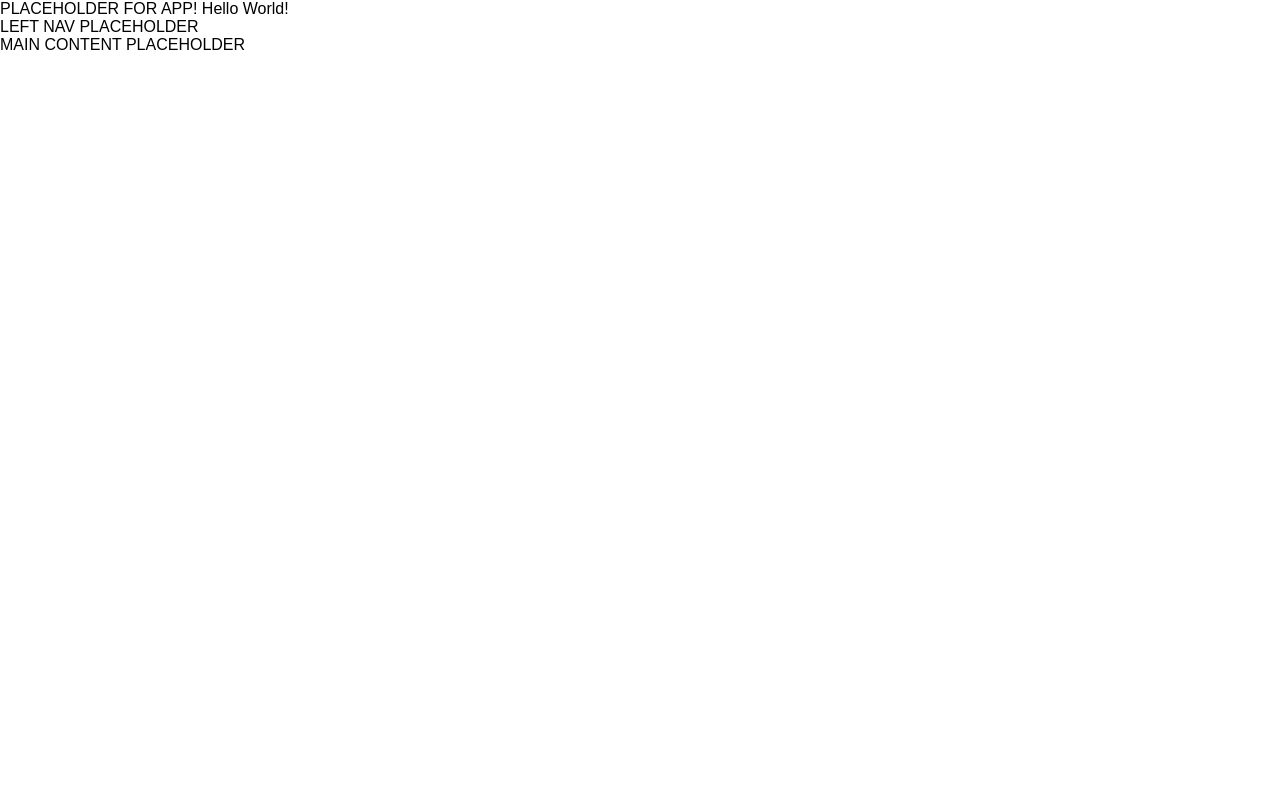
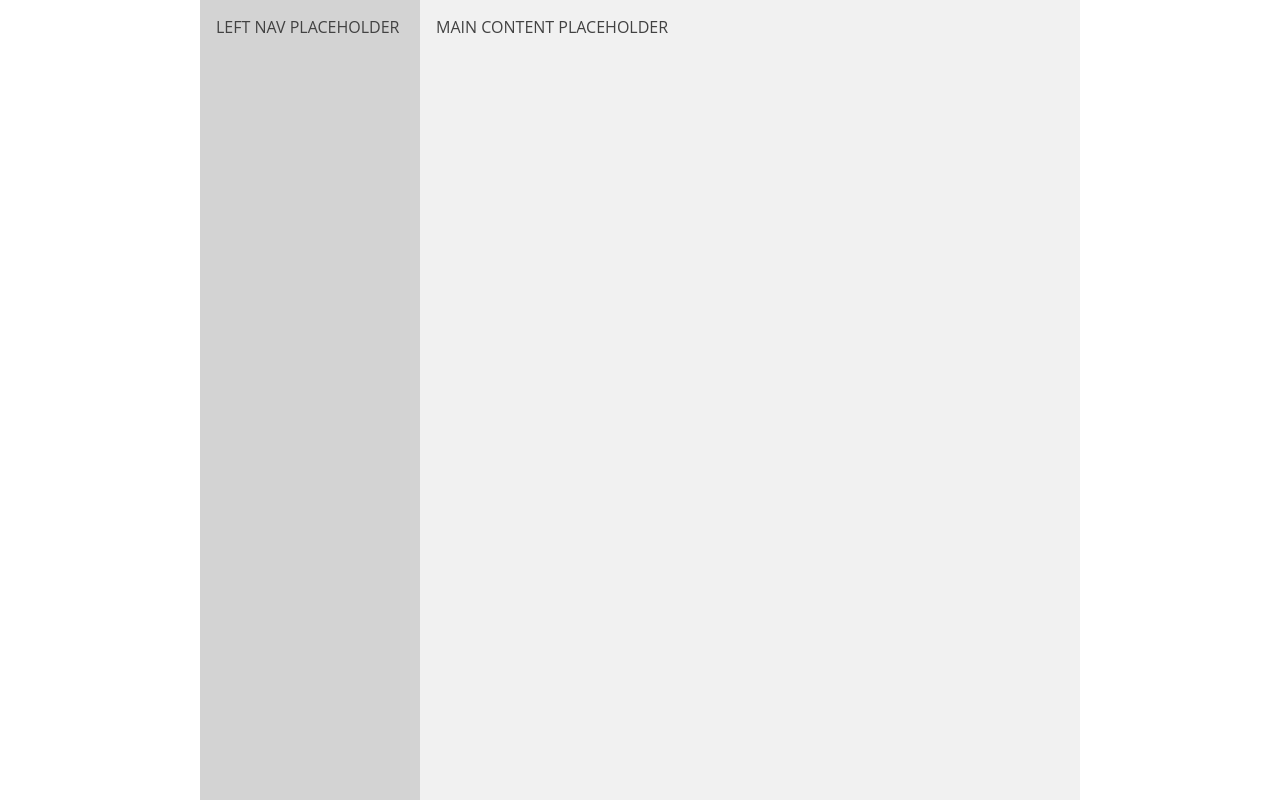
Before and after one commit to designerexpert/front-end-project-walkthrough, a React (Create React App) app in the folder lambda-notes/: page / in a window 1280 px wide. Built offline with nearby package versions, Linux system fonts and the light colour scheme.

Commit message:
Styling Boilerplate Finished Left Nav and Main Content styling in place with basic background colors and flex implemented

```diff
--- a/lambda-notes/src/App.js
+++ b/lambda-notes/src/App.js
@@ -5,8 +5,7 @@ import MainContent from './components/MainContent/MainContent';
 class App extends Component {
   render() {
     return (
-      <div>
-        PLACEHOLDER FOR APP! Hello World!
+      <div className='app_container'>
         <LeftNav />
         <MainContent />
       </div>
--- a/lambda-notes/src/components/LeftNav/LeftNav.js
+++ b/lambda-notes/src/components/LeftNav/LeftNav.js
@@ -4,7 +4,7 @@ import './index.css';
 class LeftNav extends Component {
     render() {
         return (
-            <div>
+            <div className='nav_container'>
                 LEFT NAV PLACEHOLDER
             </div>
         );
--- a/lambda-notes/src/components/LeftNav/index.css
+++ b/lambda-notes/src/components/LeftNav/index.css
@@ -0,0 +1,7 @@
+.nav_container {
+    display: flex;
+    padding: 1rem;
+    min-width: 220px;
+    height: 100vh;
+    background-color: #D3D3D3;
+}
--- a/lambda-notes/src/components/MainContent/MainContent.js
+++ b/lambda-notes/src/components/MainContent/MainContent.js
@@ -4,7 +4,7 @@ import './index.css';
 class MainContent extends Component {
     render() {
         return (
-            <div>
+            <div className='main_container'>
                 MAIN CONTENT PLACEHOLDER
             </div>
         );
--- a/lambda-notes/src/components/MainContent/index.css
+++ b/lambda-notes/src/components/MainContent/index.css
@@ -0,0 +1,7 @@
+.main_container {
+    display: flex;
+    padding: 1rem;
+    min-width: 660px;
+    height: 100vh;
+    background-color: #F1F1F1;
+}
--- a/lambda-notes/src/index.css
+++ b/lambda-notes/src/index.css
@@ -1,5 +1,16 @@
+* {
+  box-sizing: border-box;
+  /* border: 1px solid red; */
+}
 body {
   margin: 0;
   padding: 0;
-  font-family: sans-serif;
+  font-family: 'Open Sans', 'Helvetica Neue', sans-serif;
+  color: rgb(66,66,66);
 }
+
+.app_container {
+  margin: 0 auto;
+  display: flex;
+  justify-content: center;
+}
```
